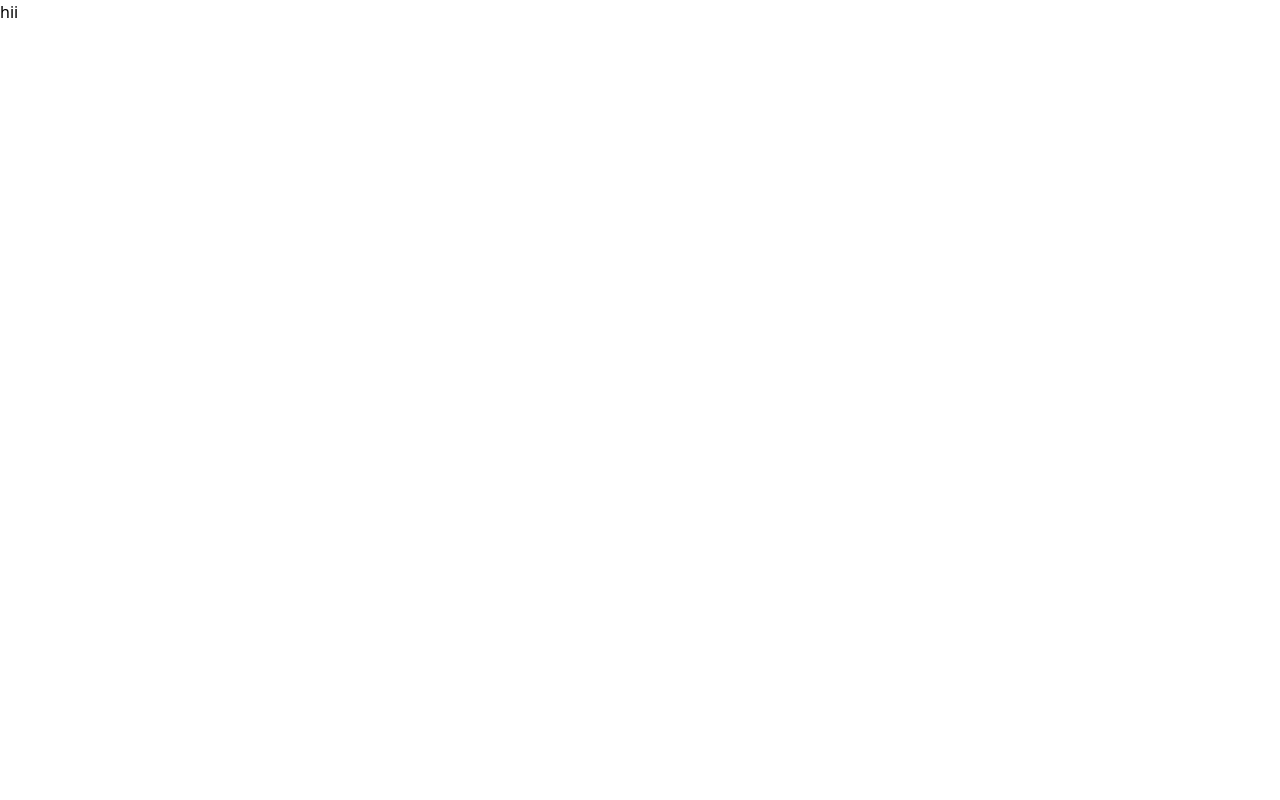
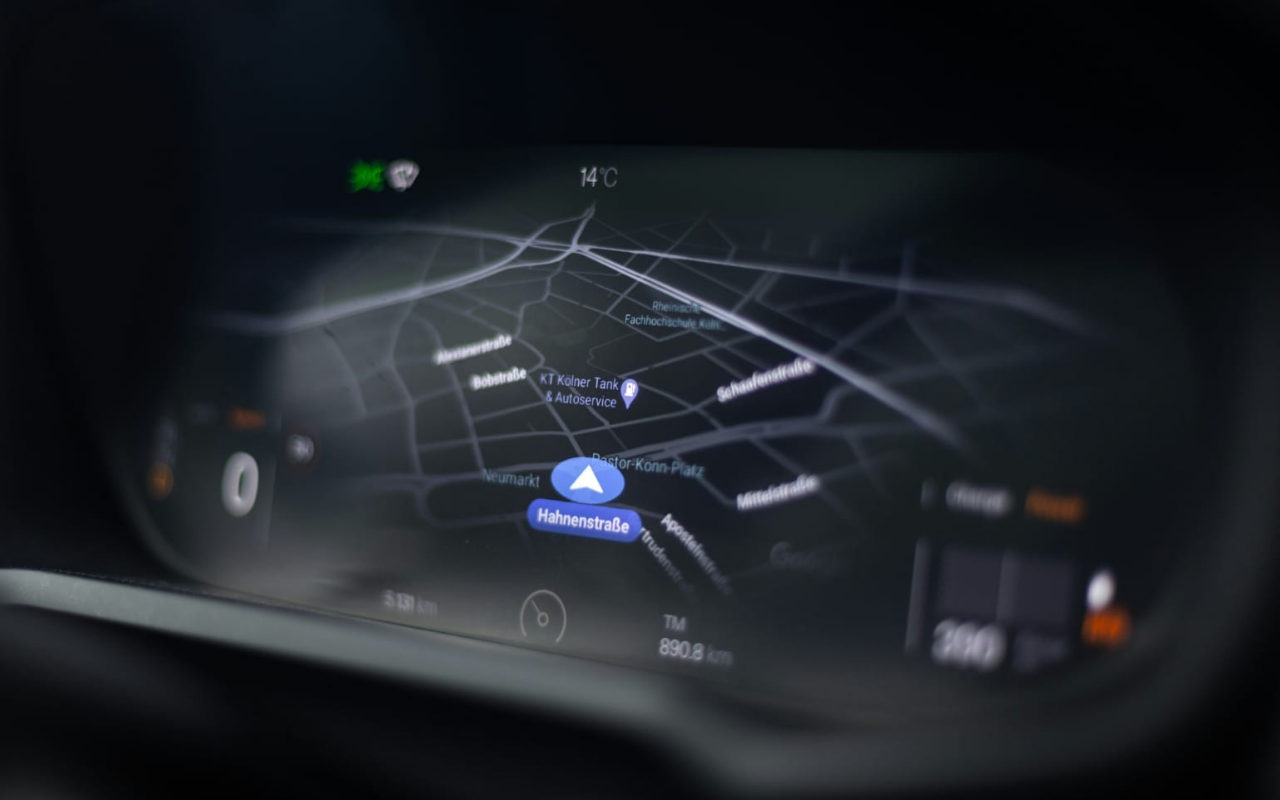
Before and after one commit to AkashGautam-27/Raahi, a Next.js app in the folder client/: page / in a window 1280 px wide. Built offline with nearby package versions, Linux system fonts and the light colour scheme.

Commit message:
create different components

```diff
--- a/client/src/app/page.tsx
+++ b/client/src/app/page.tsx
@@ -1,7 +1,14 @@
+import Footer from "@/components/Footer";
+import Nav from "@/components/Nav";
+import PublicHome from "@/components/PublicHome";
 
 export default function Home() {
   return (
-   <><h1>hii</h1>
-   </>
+   <div className="w-full min-h-screen bg-white">
+    <Nav/>
+    <PublicHome/>
+    <Footer/>
+
+   </div>
   );
 }
--- a/client/src/auth.ts
+++ b/client/src/auth.ts
@@ -4,7 +4,7 @@ import connectDB from "./lib/db"
 import User from "./models/user.model"
 import bcrypt from "bcryptjs"
 import Google from "next-auth/providers/google"
-import Email from "next-auth/providers/email"
+
 
 export const { handlers, signIn, signOut, auth } = NextAuth({
   providers: [
--- /dev/null
+++ b/client/src/components/AuthModel.tsx
@@ -0,0 +1,14 @@
+import React from 'react'
+type propType={
+    open:boolean,
+    onClose:()=>void
+}
+function AuthModel({open,onClose}:propType) {
+  return (
+    <div>
+
+    </div>
+  )
+}
+
+export default AuthModel
--- /dev/null
+++ b/client/src/components/Footer.tsx
@@ -0,0 +1,11 @@
+import React from 'react'
+
+function Footer() {
+  return (
+    <div>
+
+    </div>
+  )
+}
+
+export default Footer
--- /dev/null
+++ b/client/src/components/HeroSection.tsx
@@ -0,0 +1,12 @@
+import React from 'react'
+
+function HeroSection() {
+  return (
+    <div className='relative min-h-screen w-full overflow-hidden'>
+      <div className='absolute inset-0 bg-cover bg-center' style={{backgroundImage:"url('/home.jpeg')"}} />
+
+    </div>
+  )
+}
+
+export default HeroSection
--- /dev/null
+++ b/client/src/components/Nav.tsx
@@ -0,0 +1,11 @@
+import React from 'react'
+
+function Nav() {
+  return (
+    <div>
+
+    </div>
+  )
+}
+
+export default Nav
--- /dev/null
+++ b/client/src/components/PublicHome.tsx
@@ -0,0 +1,20 @@
+'use client'
+import React, { useState } from 'react'
+import HeroSection from './HeroSection'
+import VehicleSlider from './VehicleSlider'
+import AuthModel from './AuthModel'
+
+function PublicHome() {
+    const [authOpen,setAuthOpen] = useState(false)
+
+  return (
+    <>
+    <HeroSection/>
+    <VehicleSlider/>
+    <AuthModel open={authOpen} onClose={()=>setAuthOpen}/>
+
+    </>
+  )
+}
+
+export default PublicHome
--- /dev/null
+++ b/client/src/components/VehicleSlider.tsx
@@ -0,0 +1,11 @@
+import React from 'react'
+
+function VehicleSlider() {
+  return (
+    <div>
+
+    </div>
+  )
+}
+
+export default VehicleSlider
```
Also changed, not shown: client/public/home.jpeg (added).
